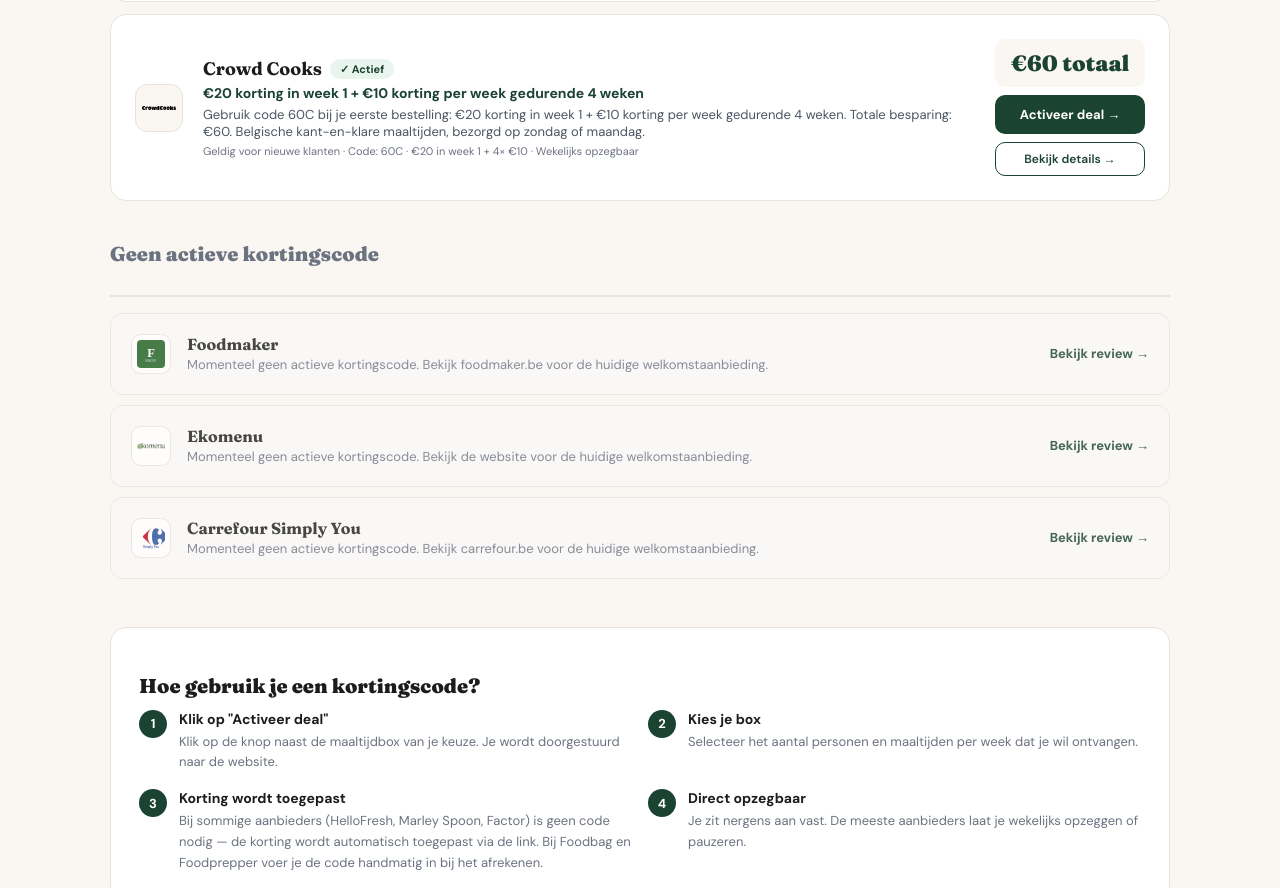
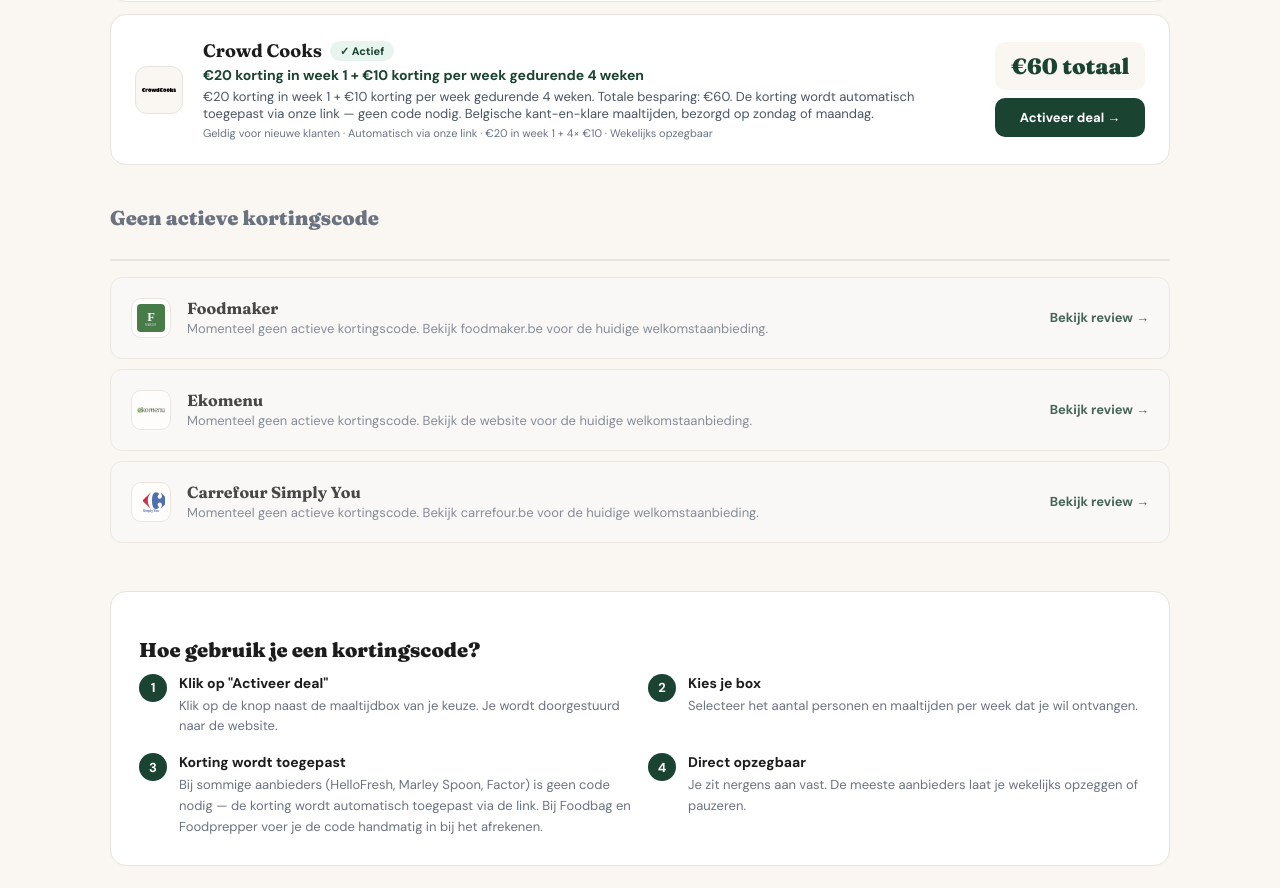
Before and after one commit to fetspets/bestemaaltijdbox, a Next.js app: page /kortingscodes in a window 1280 px wide. Shown: the part 1313-2201 px from the top of the page. Built offline with nearby package versions, Linux system fonts and the light colour scheme.

Commit message:
auto: update page.tsx

```diff
--- a/src/app/kortingscodes/page.tsx
+++ b/src/app/kortingscodes/page.tsx
@@ -122,12 +122,12 @@ const kortingen = [
     slug: 'crowd-cooks',
     naam: 'Crowd Cooks',
     logo: '/logos/crowd-cooks.svg',
-    code: '60C',
+    code: null,
     deal: '€20 korting in week 1 + €10 korting per week gedurende 4 weken',
     bedrag: '€60 totaal',
     kleur: '#1B4332',
-    beschrijving: 'Gebruik code 60C bij je eerste bestelling: €20 korting in week 1 + €10 korting per week gedurende 4 weken. Totale besparing: €60. Belgische kant-en-klare maaltijden, bezorgd op zondag of maandag.',
-    voorwaarden: 'Geldig voor nieuwe klanten · Code: 60C · €20 in week 1 + 4× €10 · Wekelijks opzegbaar',
+    beschrijving: '€20 korting in week 1 + €10 korting per week gedurende 4 weken. Totale besparing: €60. De korting wordt automatisch toegepast via onze link — geen code nodig. Belgische kant-en-klare maaltijden, bezorgd op zondag of maandag.',
+    voorwaarden: 'Geldig voor nieuwe klanten · Automatisch via onze link · €20 in week 1 + 4× €10 · Wekelijks opzegbaar',
     actief: true,
   },
 ];
```
